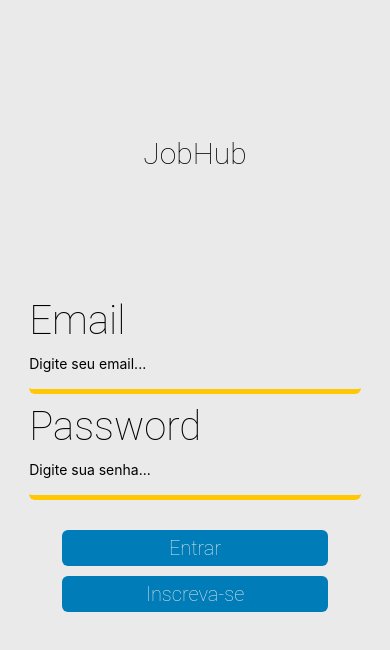
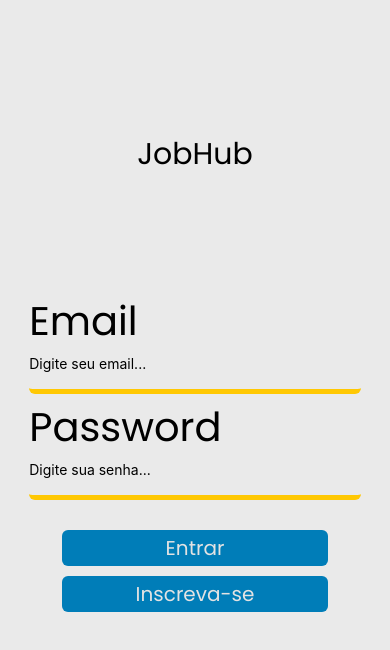
Before and after one commit to pedrovictoroc/InsightApp, a React Native app: screen / in a window 390 px wide. Shown: the top 650 px of the page. Built offline with nearby package versions, Linux system fonts and the light colour scheme.

Commit message:
Adicionando fonte poppins

```diff
--- a/App.js
+++ b/App.js
@@ -1,12 +1,17 @@
 import { StatusBar } from 'expo-status-bar';
 import React from 'react';
+
+import * as Font from 'expo-font'
 
 import Login from './Components/Login'
 
 import { Container } from './global'
 
 export default function App() {
+  const [loaded] = Font.useFonts({Poppins: require('./assets/fonts/Poppins-Regular.ttf')});
+
   return (
+
     <Container>
       <Login/>
     </Container>
--- a/Components/Login/styles.js
+++ b/Components/Login/styles.js
@@ -7,7 +7,7 @@ export const LogoContainer = styled.View`
 export const FirstLogoText = styled.Text`
     margin-bottom: 30px;
 
-    font-family: Roboto;
+    font-family: Poppins;
     font-style: normal;
     font-weight: 200;
     font-size: 30px;
@@ -19,7 +19,7 @@ export const FirstLogoText = styled.Text`
 export const SecondLogoText = styled.Text`
     margin-bottom: 30px;
 
-    font-family: Roboto;
+    font-family: Poppins;
     font-style: normal;
     font-weight: 200;
     font-size: 30px;
@@ -52,7 +52,7 @@ export const InputContainer = styled.View`
 export const InputName = styled.Text`
     margin-top: 10px;
     margin-bottom: 5px;
-    font-family: Roboto;
+    font-family: Poppins;
     font-style: normal;
     font-weight: 200;
     font-size: 40px;
@@ -86,8 +86,7 @@ export const Button = styled.TouchableOpacity`
 `;
 
 export const ButtonText = styled.Text`
-
-    font-family: Roboto;
+    font-family: Poppins;
     font-style: normal;
     font-weight: 200;
     font-size: 20px;
--- a/package.json
+++ b/package.json
@@ -9,6 +9,7 @@
   },
   "dependencies": {
     "expo": "~38.0.8",
+    "expo-font": "~8.2.1",
     "expo-status-bar": "^1.0.2",
     "react": "~16.11.0",
     "react-dom": "~16.11.0",
```
Also changed, not shown: assets/fonts/Poppins-Regular.ttf (added).
